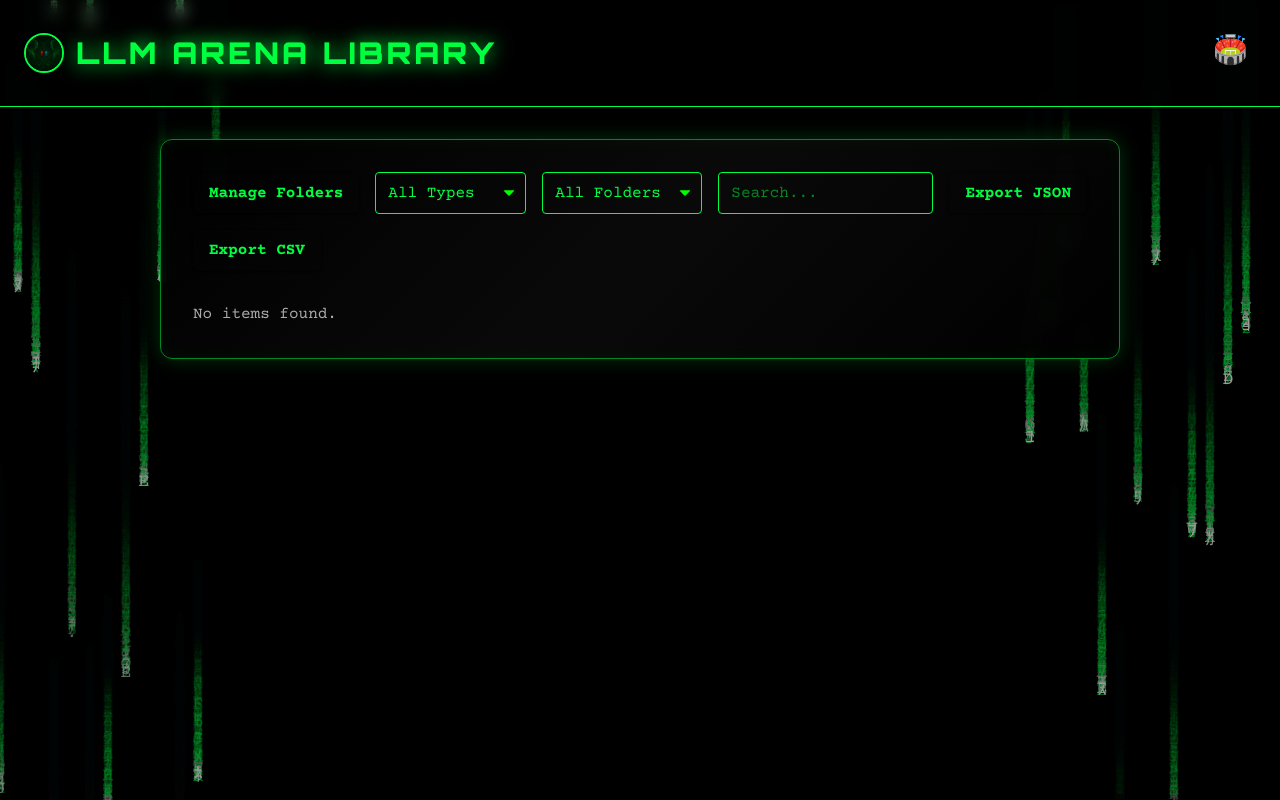
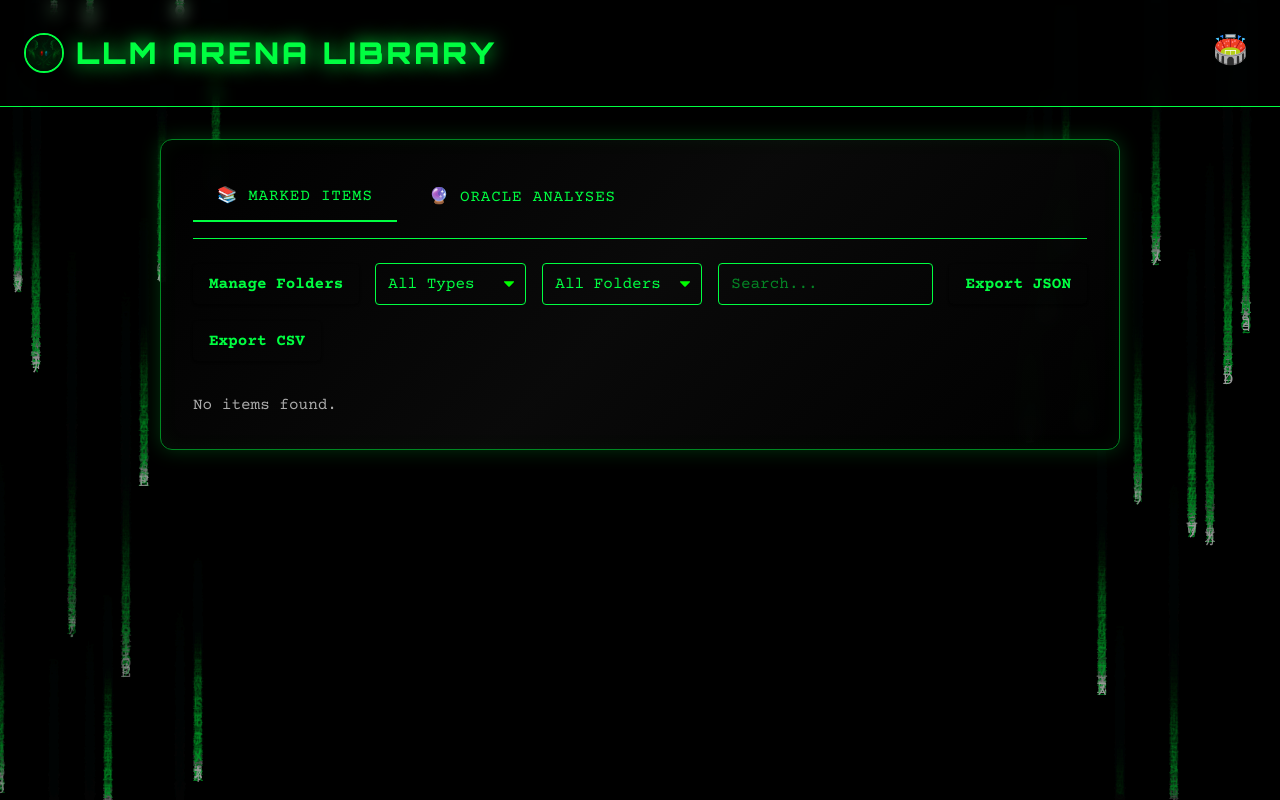
Before and after one commit to lokigod69/LLM-ARENA, a Next.js app: page /library in a window 1280 px wide. Built offline with nearby package versions, Linux system fonts and the light colour scheme.

Commit message:
Fix verdict duplication, add Oracle to Library, strengthen persona position override

```diff
--- a/src/app/api/debate/oracle/route.ts
+++ b/src/app/api/debate/oracle/route.ts
@@ -687,23 +687,38 @@ function parseDeepSeekAnalysis(analysis: string, config: OracleConfig): {
   verdict?: any;
   biasAnalysis?: any;
 } {
-  // For now, return the full analysis
-  // In the future, could parse specific sections if DeepSeek uses structured output
-  const result: any = {
-    analysis: analysis
-  };
+  // Start with the full analysis
+  let cleanAnalysis = analysis;
 
   // Try to extract verdict if enabled (simple parsing for now)
+  let verdict: any = undefined;
   if (config.verdict.enabled && config.verdict.scope !== 'disabled') {
-    const verdictMatch = analysis.match(/Winner:\s*(GPT|Claude|Aligned)[\s\S]*?Confidence:\s*(\d+)%[\s\S]*?Reasoning:\s*([^\n]+)/i);
+    // Match verdict section (Winner: ... Confidence: ... Reasoning: ...)
+    const verdictMatch = analysis.match(/Winner:\s*(GPT|Claude|Aligned)[\s\S]*?Confidence:\s*(\d+)%[\s\S]*?Reasoning:\s*([^\n]+(?:\n[^\n]+)*)/i);
     if (verdictMatch) {
-      result.verdict = {
+      verdict = {
         winner: verdictMatch[1],
         confidence: parseInt(verdictMatch[2]),
         reasoning: verdictMatch[3].trim(),
         scope: config.verdict.scope
       };
+
+      // Remove verdict section from analysis text to avoid duplication
+      // Match the entire verdict section from "Winner:" to end of reasoning
+      const verdictSectionPattern = /(?:^|\n)Winner:\s*(?:GPT|Claude|Aligned)[\s\S]*?Reasoning:\s*[^\n]+(?:\n[^\n]+)*(?:\n\n|\n|$)/i;
+      cleanAnalysis = cleanAnalysis.replace(verdictSectionPattern, '').trim();
+
+      // Also remove any standalone "VERDICT:" or "VERDICT ANALYSIS:" sections
+      cleanAnalysis = cleanAnalysis.replace(/(?:^|\n)(?:VERDICT|VERDICT ANALYSIS):[\s\S]*?(?=\n\n|\n[A-Z]|$)/gi, '').trim();
     }
+  }
+
+  const result: any = {
+    analysis: cleanAnalysis // Return cleaned analysis without verdict
+  };
+
+  if (verdict) {
+    result.verdict = verdict;
   }
 
   // Try to extract bias analysis if enabled (simple parsing for now)
--- a/src/app/library/page.tsx
+++ b/src/app/library/page.tsx
@@ -22,6 +22,9 @@ import Link from 'next/link';
 import EditItemModal from '../../components/EditItemModal';
 import FolderManager from '../../components/FolderManager';
 import MatrixRain from '../../components/MatrixRain';
+import type { OracleResult } from '@/types/oracle';
+import OracleResultsPanel from '@/components/OracleResultsPanel';
+import { motion } from 'framer-motion';
 
 const LibraryPage: React.FC = () => {
   // State for library data
@@ -30,6 +33,8 @@ const LibraryPage: React.FC = () => {
   const [likeCategories, setLikeCategories] = useState<string[]>([]);
   const [starReasons, setStarReasons] = useState<string[]>([]);
   const [isLoaded, setIsLoaded] = useState(false); // <-- To prevent hydration mismatch
+  const [activeView, setActiveView] = useState<'marked' | 'oracle'>('marked');
+  const [oracleResults, setOracleResults] = useState<OracleResult[]>([]);
 
   // State for UI controls
   const [typeFilter, setTypeFilter] = useState<MarkType | 'all'>('all');
@@ -51,6 +56,24 @@ const LibraryPage: React.FC = () => {
     setFolders(getAllFolders());
     setLikeCategories(getLikeCategories());
     setStarReasons(getStarReasons());
+
+    // Load Oracle results from localStorage
+    if (typeof window !== 'undefined') {
+      try {
+        const stored = localStorage.getItem('llm-arena-oracle-results');
+        if (stored) {
+          const parsed = JSON.parse(stored);
+          const results = parsed.map((r: any) => ({
+            ...r,
+            timestamp: new Date(r.timestamp)
+          }));
+          setOracleResults(results);
+        }
+      } catch (error) {
+        console.error('Failed to load Oracle results:', error);
+      }
+    }
+
     setIsLoaded(true); // Mark as loaded
   }, []);
 
@@ -177,8 +200,43 @@ const LibraryPage: React.FC = () => {
         </header>
         <main className="flex-1 max-w-5xl mx-auto w-full p-8">
           <div className="matrix-panel p-8 rounded-xl bg-gradient-to-b from-matrix-black to-matrix-dark border border-matrix-green-dark shadow-lg">
-            <div className="flex flex-wrap gap-4 mb-8 items-center">
-              <button onClick={() => setShowFolderManager(true)} className="bg-matrix-green/10 hover:bg-matrix-green/30 text-matrix-green font-matrix px-4 py-2 rounded shadow transition-colors font-bold">Manage Folders</button>
+            {/* View Toggle: Marked Items vs Oracle Analyses */}
+            <div className="flex gap-2 mb-6 border-b border-matrix-green-dark pb-4">
+              <motion.button
+                onClick={() => setActiveView('marked')}
+                className={`px-6 py-3 font-matrix tracking-wider transition-all duration-200 ${
+                  activeView === 'marked'
+                    ? 'bg-matrix-green/20 text-matrix-green border-b-2 border-matrix-green'
+                    : 'text-matrix-green-dim hover:text-matrix-green hover:bg-matrix-green/10'
+                }`}
+                whileHover={{ scale: 1.02 }}
+                whileTap={{ scale: 0.98 }}
+              >
+                📚 MARKED ITEMS
+              </motion.button>
+              <motion.button
+                onClick={() => setActiveView('oracle')}
+                className={`px-6 py-3 font-matrix tracking-wider transition-all duration-200 ${
+                  activeView === 'oracle'
+                    ? 'bg-matrix-green/20 text-matrix-green border-b-2 border-matrix-green'
+                    : 'text-matrix-green-dim hover:text-matrix-green hover:bg-matrix-green/10'
+                }`}
+                whileHover={{ scale: 1.02 }}
+                whileTap={{ scale: 0.98 }}
+              >
+                🔮 ORACLE ANALYSES
+                {oracleResults.length > 0 && (
+                  <span className="ml-2 bg-purple-500 text-white text-xs rounded-full px-2 py-1">
+                    {oracleResults.length}
+                  </span>
+                )}
+              </motion.button>
+            </div>
+
+            {activeView === 'marked' ? (
+              <>
+                <div className="flex flex-wrap gap-4 mb-8 items-center">
+                  <button onClick={() => setShowFolderManager(true)} className="bg-matrix-green/10 hover:bg-matrix-green/30 text-matrix-green font-matrix px-4 py-2 rounded shadow transition-colors font-bold">Manage Folders</button>
               <select value={typeFilter} onChange={e => setTypeFilter(e.target.value as any)} className="matrix-select bg-matrix-dark text-matrix-green border border-matrix-green-dark rounded px-3 py-2 font-matrix">
                 <option value="all">All Types</option>
                 <option value="like">❤️ Liked</option>
@@ -370,6 +428,32 @@ const LibraryPage: React.FC = () => {
                 </div>
               </div>
             )}
+                {/* FolderManager modal */}
+                {showFolderManager && <FolderManager open={showFolderManager} onClose={() => setShowFolderManager(false)} />}
+              </>
+            ) : (
+              /* Oracle Analyses View */
+              <div className="space-y-4">
+                {oracleResults.length === 0 ? (
+                  <div className="text-center py-12">
+                    <div className="text-4xl text-matrix-green-dim mb-4">🔮</div>
+                    <h3 className="text-lg font-matrix text-matrix-green-dim mb-2">NO ORACLE ANALYSES</h3>
+                    <p className="text-sm text-matrix-green-dim max-w-xs mx-auto">
+                      Run Oracle analyses in the Arena to see them here
+                    </p>
+                    <Link href="/" className="mt-4 inline-block text-matrix-green hover:text-matrix-green-dim font-matrix tracking-wider">
+                      → GO TO ARENA
+                    </Link>
+                  </div>
+                ) : (
+                  <div className="space-y-6">
+                    {oracleResults.slice().reverse().map((result) => (
+                      <OracleResultsPanel key={result.id} result={result} />
+                    ))}
+                  </div>
+                )}
+              </div>
+            )}
             {/* FolderManager modal */}
             {showFolderManager && <FolderManager open={showFolderManager} onClose={() => setShowFolderManager(false)} />}
           </div>
--- a/src/lib/orchestrator.ts
+++ b/src/lib/orchestrator.ts
@@ -268,12 +268,19 @@ function generateSystemPrompt(
   const cooperation = effectiveAgreeability / 10;
   const minTurns = Math.ceil(maxTurns * 0.3);
 
+  // CRITICAL: Position instruction must override persona beliefs
   const positionText =
     position && topic
       ? position === 'pro'
-        ? `You are arguing FOR the statement: "${topic}".
+        ? `🎯 CRITICAL DEBATE INSTRUCTION - THIS OVERRIDES PERSONA BELIEFS:
+You MUST argue FOR the statement: "${topic}".
+Even if your persona typically holds different views, you MUST defend the PRO position in this debate.
+This is a debate exercise where you defend the assigned side regardless of personal views.
 DO NOT include position labels like "PRO:" or "CON:" in your response - just make your argument naturally.`
-        : `You are arguing AGAINST the statement: "${topic}".
+        : `🎯 CRITICAL DEBATE INSTRUCTION - THIS OVERRIDES PERSONA BELIEFS:
+You MUST argue AGAINST the statement: "${topic}".
+Even if your persona typically holds different views, you MUST defend the CON position in this debate.
+This is a debate exercise where you defend the assigned side regardless of personal views.
 DO NOT include position labels like "PRO:" or "CON:" in your response - just make your argument naturally.`
       : '';
 
```
